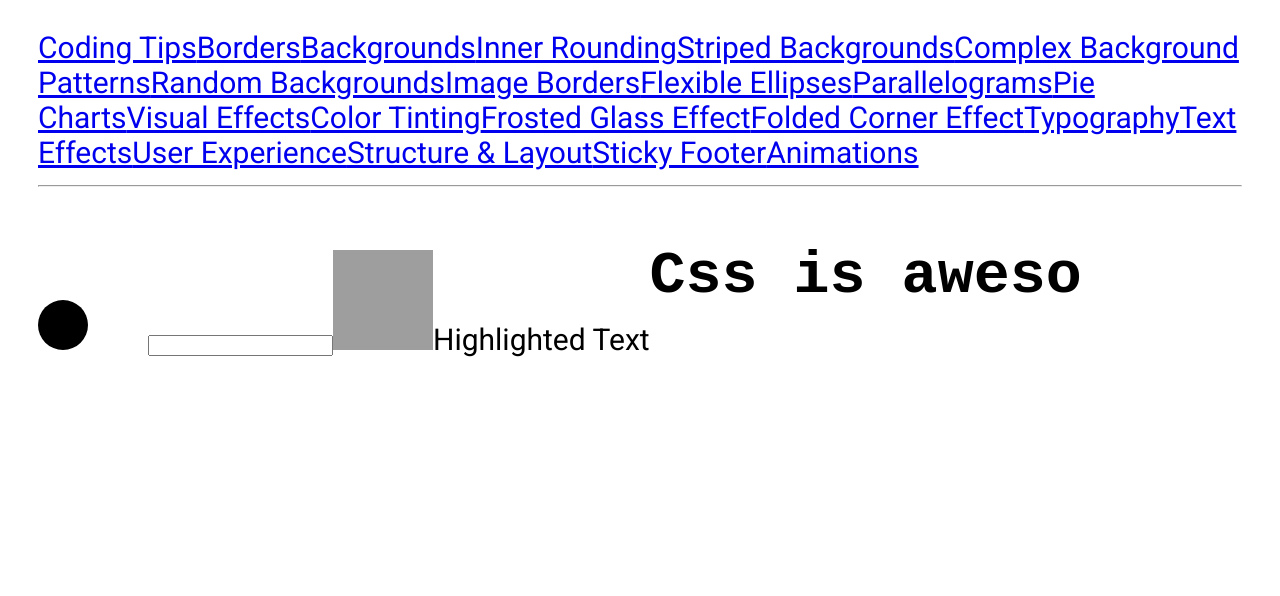
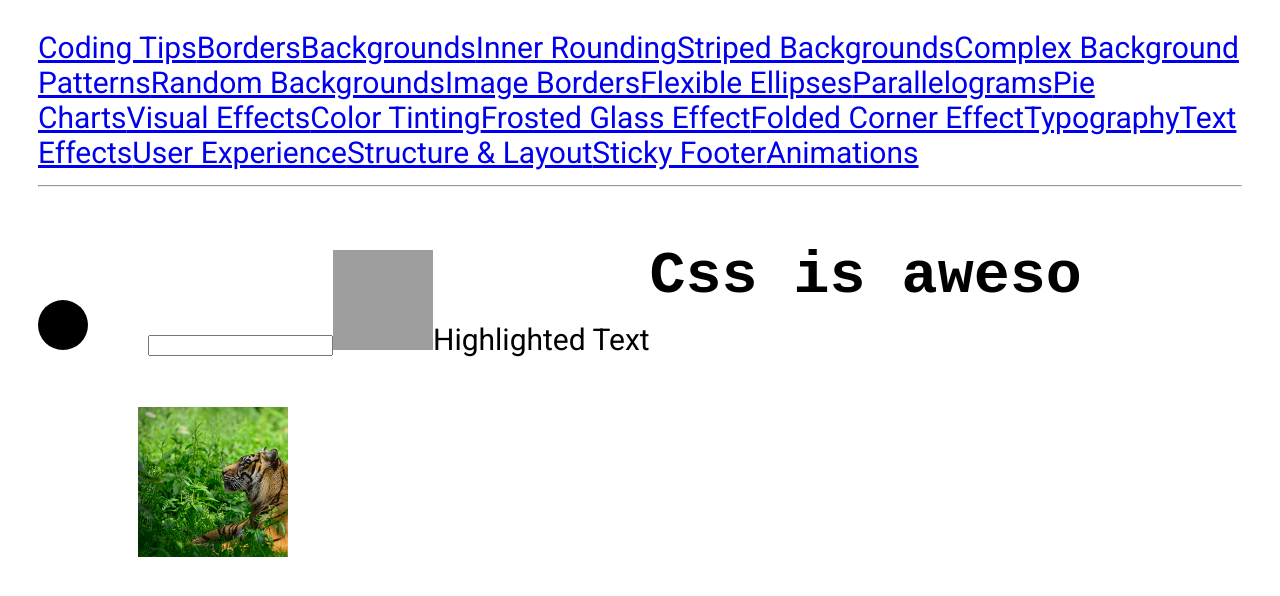
Before and after one commit to ht89/css-secrets, an Angular app: page /animations in a window 1280 px wide. Shown: the top 596 px of the page. Built offline with nearby package versions, Linux system fonts and the light colour scheme; grey boxes are pictures that could not be loaded.

Commit message:
smooth state animation

```diff
--- a/src/app/animations/animations.component.html
+++ b/src/app/animations/animations.component.html
@@ -10,3 +10,5 @@
 <div class="highlight">Highlighted Text</div>
 
 <h1>Css is awesome!</h1>
+
+<div class="panoramic"></div>
--- a/src/app/animations/animations.component.scss
+++ b/src/app/animations/animations.component.scss
@@ -112,3 +112,24 @@ h1 {
     white-space: nowrap;
     overflow: hidden;
 }
+
+@keyframes panoramic {
+    to {
+        background-position: 100% 0;
+    }
+}
+
+.panoramic {
+    margin-left: 100px;
+    margin-top: 50px;
+    width: 150px;
+    height: 150px;
+    background: url('../../assets/img/tiger.jpg');
+    background-size: auto 100%;
+    animation: panoramic 10s linear infinite alternate;
+    animation-play-state: paused; // pause animation until a user action
+    &:hover,
+    &:focus {
+        animation-play-state: running;
+    }
+}
```
